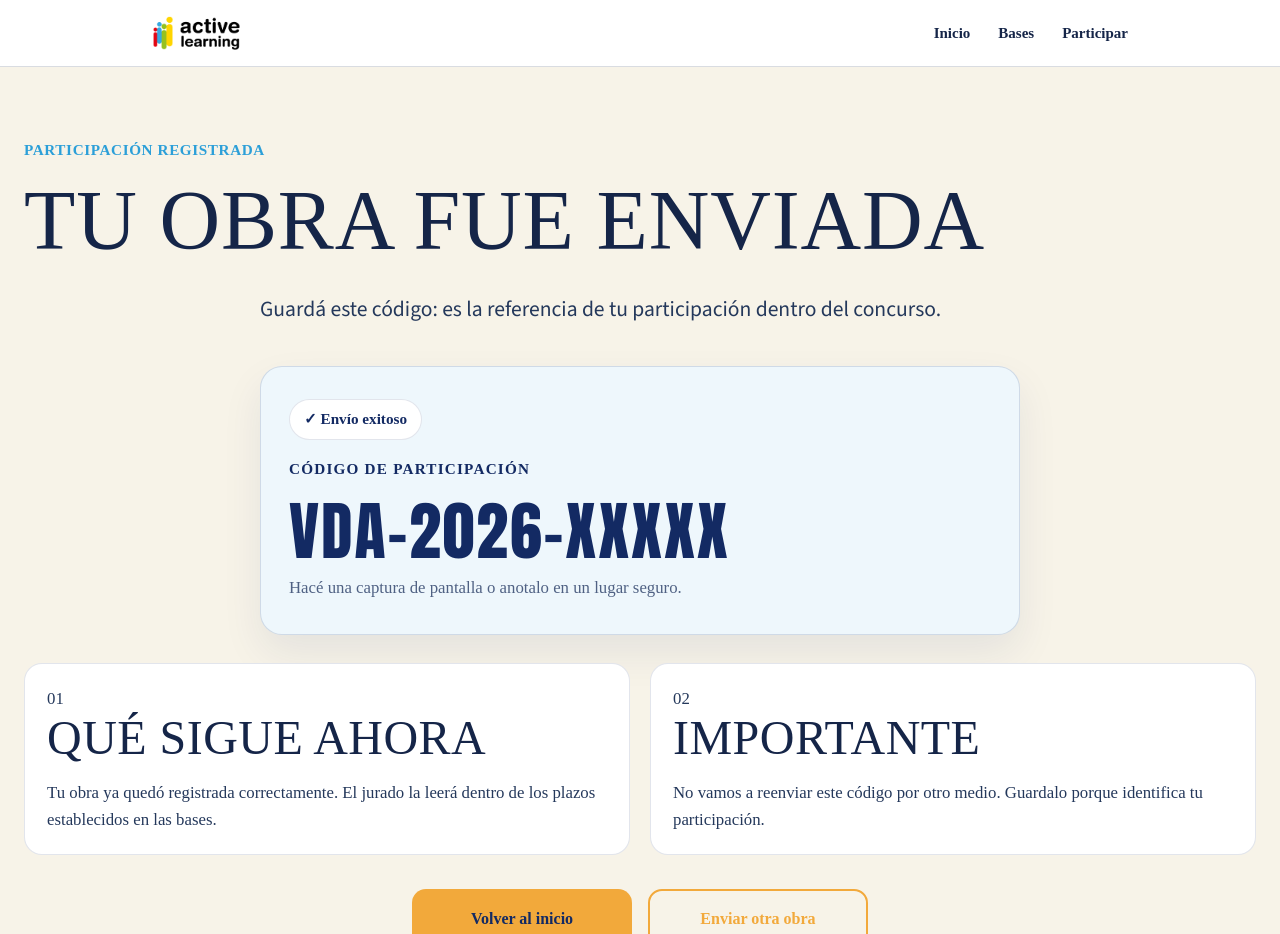
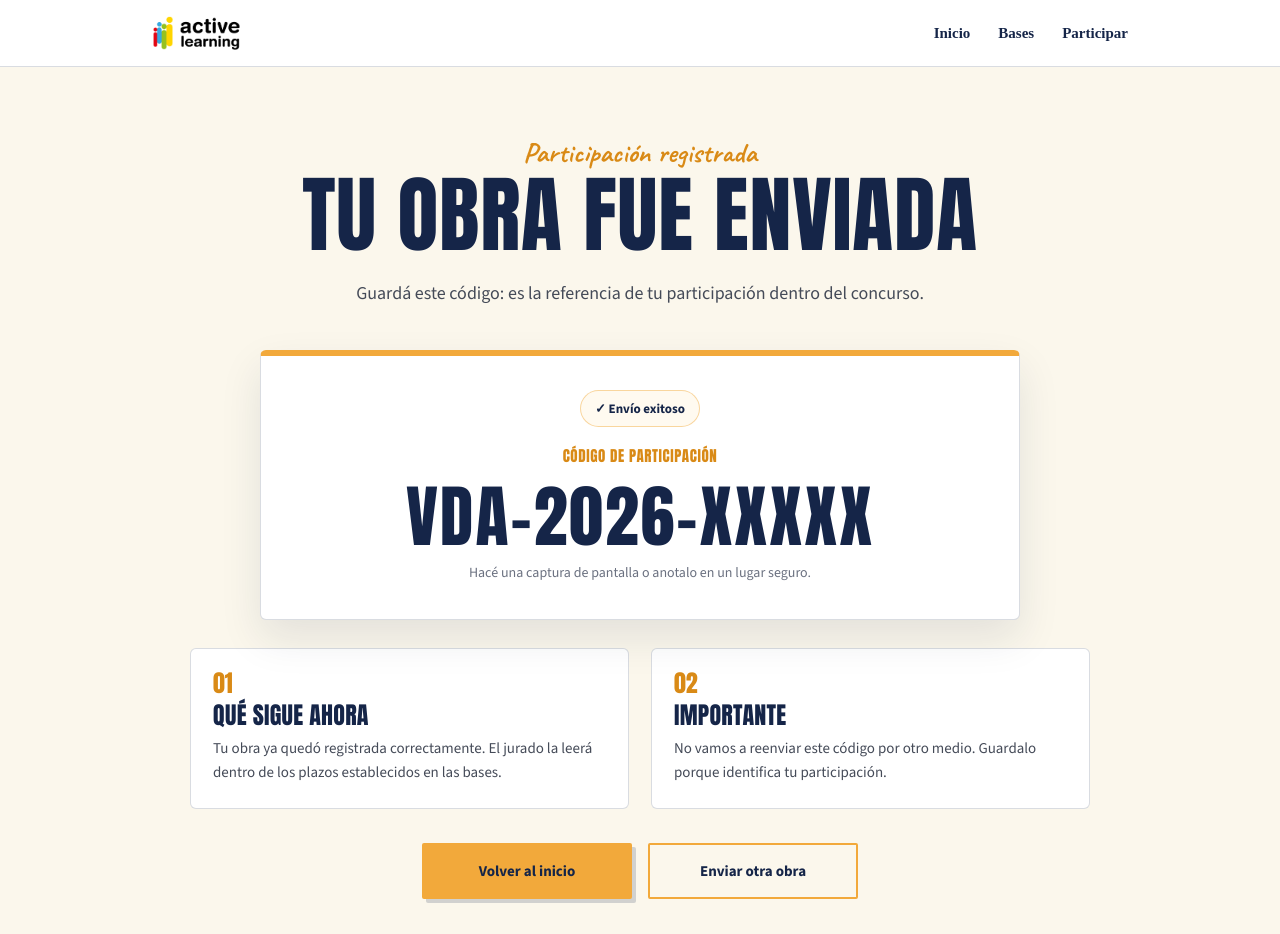
Before and after one commit to sophieblousson/voces-de-la-adolescencia, a Next.js app: page /confirmacion in a window 1280 px wide. Shown: the top 934 px of the page. Built offline with nearby package versions, Linux system fonts and the light colour scheme.

Commit message:
Refactor confirmacion.module.css styles

```diff
--- a/app/(public)/confirmacion/confirmacion.module.css
+++ b/app/(public)/confirmacion/confirmacion.module.css
@@ -1,50 +1,55 @@
 .page {
-  background: var(--color-cream, #f7f3e8);
-  padding: 72px 24px 96px;
+  min-height: calc(100vh - 72px);
+  background: var(--color-paper);
+  padding: 72px 24px 92px;
 }
 
-.inner {
-  max-width: 920px;
+.wrap {
+  max-width: 900px;
   margin: 0 auto;
   text-align: center;
 }
 
 .eyebrow {
-  margin: 0 0 14px;
-  color: var(--color-sky, #39a9dc);
-  font-size: 0.95rem;
+  margin: 0 0 8px;
+  color: var(--color-marigold-dark);
+  font-family: var(--font-caveat), cursive;
+  font-size: 28px;
   font-weight: 700;
-  letter-spacing: 0.04em;
-  text-transform: uppercase;
+  line-height: 1;
 }
 
-.title {
-  margin: 0;
-  color: var(--color-navy, #132a63);
-  font-family: var(--font-display, "Anton", sans-serif);
-  font-size: clamp(2.6rem, 6vw, 4.4rem);
-  line-height: 0.98;
+.wrap h1 {
+  max-width: 760px;
+  margin: 0 auto;
+  color: var(--color-ink);
+  font-family: var(--font-anton), Impact, sans-serif;
+  font-size: clamp(48px, 7vw, 84px);
+  font-weight: 400;
+  line-height: 0.95;
   letter-spacing: 0.01em;
   text-transform: uppercase;
 }
 
 .lead {
-  max-width: 760px;
+  max-width: 620px;
   margin: 24px auto 0;
-  color: var(--color-text, #24385b);
-  font-size: 1.35rem;
-  line-height: 1.65;
-  font-family: var(--font-body, "Source Sans 3", sans-serif);
+  color: #454b58;
+  font-family: var(--font-source-sans-3), Helvetica, Arial, sans-serif;
+  font-size: 18px;
+  line-height: 1.6;
 }
 
 .codeCard {
-  margin: 40px auto 0;
+  position: relative;
   max-width: 760px;
-  background: #eef7fc;
-  border: 1px solid rgba(19, 42, 99, 0.14);
-  border-radius: 22px;
-  padding: 32px 28px;
-  box-shadow: 0 18px 40px rgba(19, 42, 99, 0.08);
+  margin: 42px auto 0;
+  padding: 34px 32px 36px;
+  background: #ffffff;
+  border: 1px solid var(--color-line);
+  border-top: 6px solid var(--color-marigold);
+  border-radius: var(--radius-md);
+  box-shadow: 0 18px 42px rgba(21, 37, 72, 0.1);
 }
 
 .status {
@@ -54,74 +59,92 @@
   margin-bottom: 18px;
   padding: 8px 14px;
   border-radius: 999px;
-  background: #ffffff;
-  color: var(--color-navy, #132a63);
-  border: 1px solid rgba(19, 42, 99, 0.12);
-  font-size: 0.95rem;
+  background: #fffaf0;
+  border: 1px solid rgba(242, 169, 59, 0.45);
+  color: var(--color-ink);
+  font-family: var(--font-source-sans-3), Helvetica, Arial, sans-serif;
+  font-size: 13px;
   font-weight: 700;
 }
 
 .codeLabel {
   margin: 0;
-  color: var(--color-navy, #132a63);
-  font-size: 0.95rem;
-  font-weight: 700;
-  letter-spacing: 0.08em;
+  color: var(--color-marigold-dark);
+  font-family: var(--font-anton), Impact, sans-serif;
+  font-size: 15px;
+  font-weight: 400;
+  letter-spacing: 0.04em;
   text-transform: uppercase;
 }
 
 .codeValue {
-  margin: 18px 0 12px;
-  color: var(--color-navy, #132a63);
-  font-family: var(--font-display, "Anton", sans-serif);
-  font-size: clamp(2.5rem, 5vw, 4rem);
+  margin: 14px 0 12px;
+  color: var(--color-ink);
+  font-family: var(--font-anton), Impact, sans-serif;
+  font-size: clamp(42px, 6vw, 68px);
+  font-weight: 400;
   line-height: 1;
   letter-spacing: 0.03em;
+  text-transform: uppercase;
+  word-break: break-word;
 }
 
 .codeHelp {
-  margin: 0;
-  color: #4f6183;
-  font-size: 1.05rem;
-  line-height: 1.6;
+  max-width: 520px;
+  margin: 0 auto;
+  color: #6b7180;
+  font-family: var(--font-source-sans-3), Helvetica, Arial, sans-serif;
+  font-size: 14px;
+  line-height: 1.55;
 }
 
 .infoGrid {
   display: grid;
-  grid-template-columns: repeat(2, minmax(0, 1fr));
-  gap: 20px;
+  grid-template-columns: 1fr 1fr;
+  gap: 22px;
   margin-top: 28px;
 }
 
 .infoBox {
   text-align: left;
   background: #ffffff;
-  border: 1px solid rgba(19, 42, 99, 0.12);
-  border-radius: 18px;
-  padding: 22px 22px 20px;
+  border: 1px solid var(--color-line);
+  border-radius: var(--radius-md);
+  padding: 22px 22px 24px;
 }
 
-.infoTitle {
+.infoNumber {
+  margin: 0 0 8px;
+  color: var(--color-marigold-dark);
+  font-family: var(--font-anton), Impact, sans-serif;
+  font-size: 24px;
+  font-weight: 400;
+  line-height: 1;
+}
+
+.infoBox h2 {
   margin: 0 0 10px;
-  color: var(--color-navy, #132a63);
-  font-family: var(--font-display, "Anton", sans-serif);
-  font-size: 1.6rem;
+  color: var(--color-ink);
+  font-family: var(--font-anton), Impact, sans-serif;
+  font-size: 24px;
+  font-weight: 400;
   line-height: 1;
   text-transform: uppercase;
 }
 
-.infoBox p {
+.infoBox p:last-child {
   margin: 0;
-  color: var(--color-text, #24385b);
-  font-size: 1.05rem;
-  line-height: 1.6;
+  color: #454b58;
+  font-family: var(--font-source-sans-3), Helvetica, Arial, sans-serif;
+  font-size: 15px;
+  line-height: 1.55;
 }
 
 .actions {
   display: flex;
   justify-content: center;
+  flex-wrap: wrap;
   gap: 16px;
-  flex-wrap: wrap;
   margin-top: 34px;
 }
 
@@ -130,42 +153,42 @@
   display: inline-flex;
   align-items: center;
   justify-content: center;
-  min-width: 220px;
-  padding: 16px 24px;
-  border-radius: 14px;
+  min-width: 210px;
+  padding: 15px 24px;
+  border-radius: 2px;
+  font-family: var(--font-source-sans-3), Helvetica, Arial, sans-serif;
+  font-size: 15px;
+  font-weight: 700;
   text-decoration: none;
-  font-weight: 700;
-  font-size: 1rem;
-  transition: transform 0.18s ease, box-shadow 0.18s ease, background 0.18s ease;
+  transition:
+    background-color var(--transition-fast),
+    transform var(--transition-fast);
 }
 
 .primaryButton {
-  background: var(--color-marigold, #e6a128);
-  color: var(--color-navy, #132a63);
-  box-shadow: 0 8px 0 rgba(19, 42, 99, 0.12);
+  background: var(--color-marigold);
+  color: var(--color-ink);
+  box-shadow: 4px 4px 0 rgba(21, 37, 72, 0.18);
 }
 
 .primaryButton:hover {
-  transform: translateY(-1px);
+  background: var(--color-marigold-dark);
+  transform: translate(-1px, -1px);
 }
 
 .secondaryButton {
   background: transparent;
-  color: var(--color-marigold, #e6a128);
-  border: 2px solid var(--color-marigold, #e6a128);
+  color: var(--color-ink);
+  border: 2px solid var(--color-marigold);
 }
 
 .secondaryButton:hover {
-  background: rgba(230, 161, 40, 0.08);
+  background: #fffaf0;
 }
 
-@media (max-width: 768px) {
+@media (max-width: 760px) {
   .page {
     padding: 56px 20px 72px;
-  }
-
-  .lead {
-    font-size: 1.15rem;
   }
 
   .infoGrid {
@@ -173,17 +196,15 @@
   }
 
   .codeCard {
-    padding: 26px 20px;
+    padding: 28px 20px;
   }
 
   .actions {
     flex-direction: column;
-    align-items: stretch;
   }
 
   .primaryButton,
   .secondaryButton {
     width: 100%;
-    min-width: 0;
   }
 }
```
